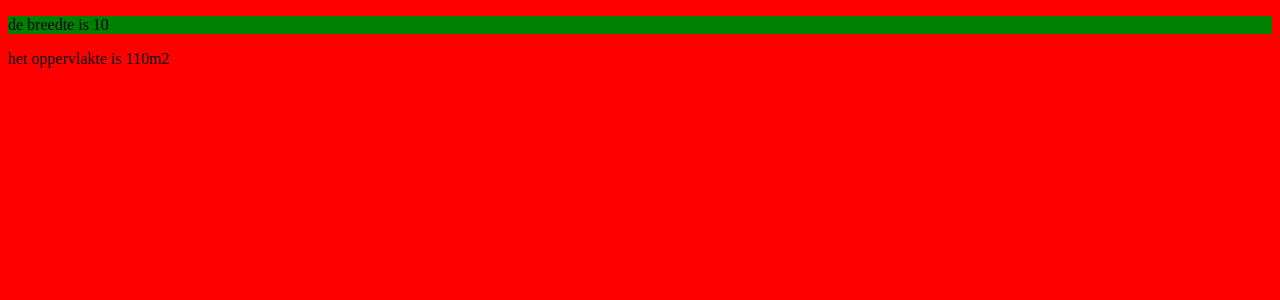
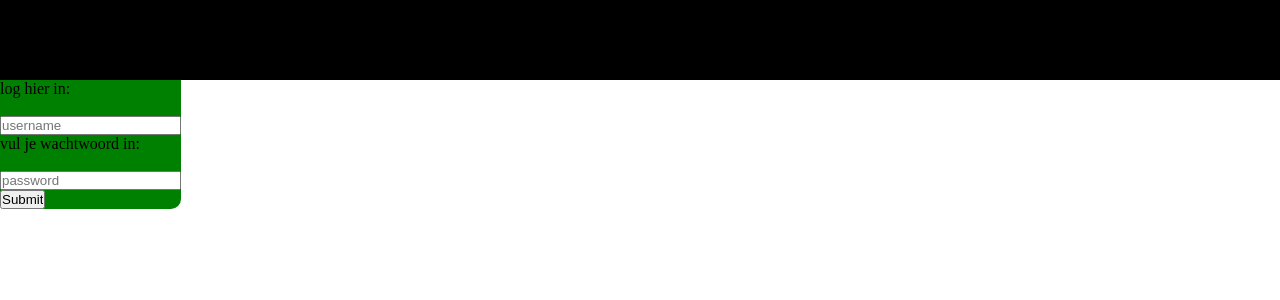
Before and after one commit to luuk353/miniCRUD, a PHP site: page / in a window 1280 px wide. Shown: the top 300 px of the page. Run offline with PHP 8.4, Linux system fonts and the light colour scheme.

Commit message:
first commit

```diff
--- /dev/null
+++ b/css/main.css
@@ -0,0 +1,17 @@
+*{
+    padding:0;
+    margin:0;
+}
+#formulier{
+    width:fit-content;
+    background-color: green;
+    border-radius:10px;
+}
+nav{
+    width: 100%s;
+    height: 10vh;
+    background-color: black;
+}
+p{
+    background-color: green;
+}
--- a/index.php
+++ b/index.php
@@ -6,21 +6,23 @@
     <meta name="viewport" content="width=, initial-scale=1.0">
     <title>Document</title>
     <link rel="stylesheet" href = "css/main.css">
-    <link rel= " " href = "js/main.js">
 </head>
 <body>
+<nav>
+
+        </nav>
+        <div class="navbalk">
+
+        </div>
+        <form id="formulier">
+            <P>log hier in: </P><br>
+            <input type="text" name="user" placeholder="username"><br>
+            <p>vul je wachtwoord in:</p><br>
+            <input type="password" name="password" placeholder="password"><br>
+            <input type="submit" name="submit" placeholder="submit"><br>
+        </form>
 
 
-<p>
-    <?php
-    $breedte = 10;
-    $lengte = 11;
-    $hoogte = 5;
-    $oppervlakte = ($breedte * $lengte);
-    echo "<p> de breedte is {$breedte}</p>";
-    echo "het oppervlakte is ",($oppervlakte), "m2";
-    ?>
-</p>
 
 </body>
 </html>
--- a/main.css
+++ /dev/null
@@ -1,6 +0,0 @@
-body{
-    background-color:red;
-}
-p{
-    background-color: green;
-}
```
Also changed, not shown: js/main.js (renamed from main.js).
